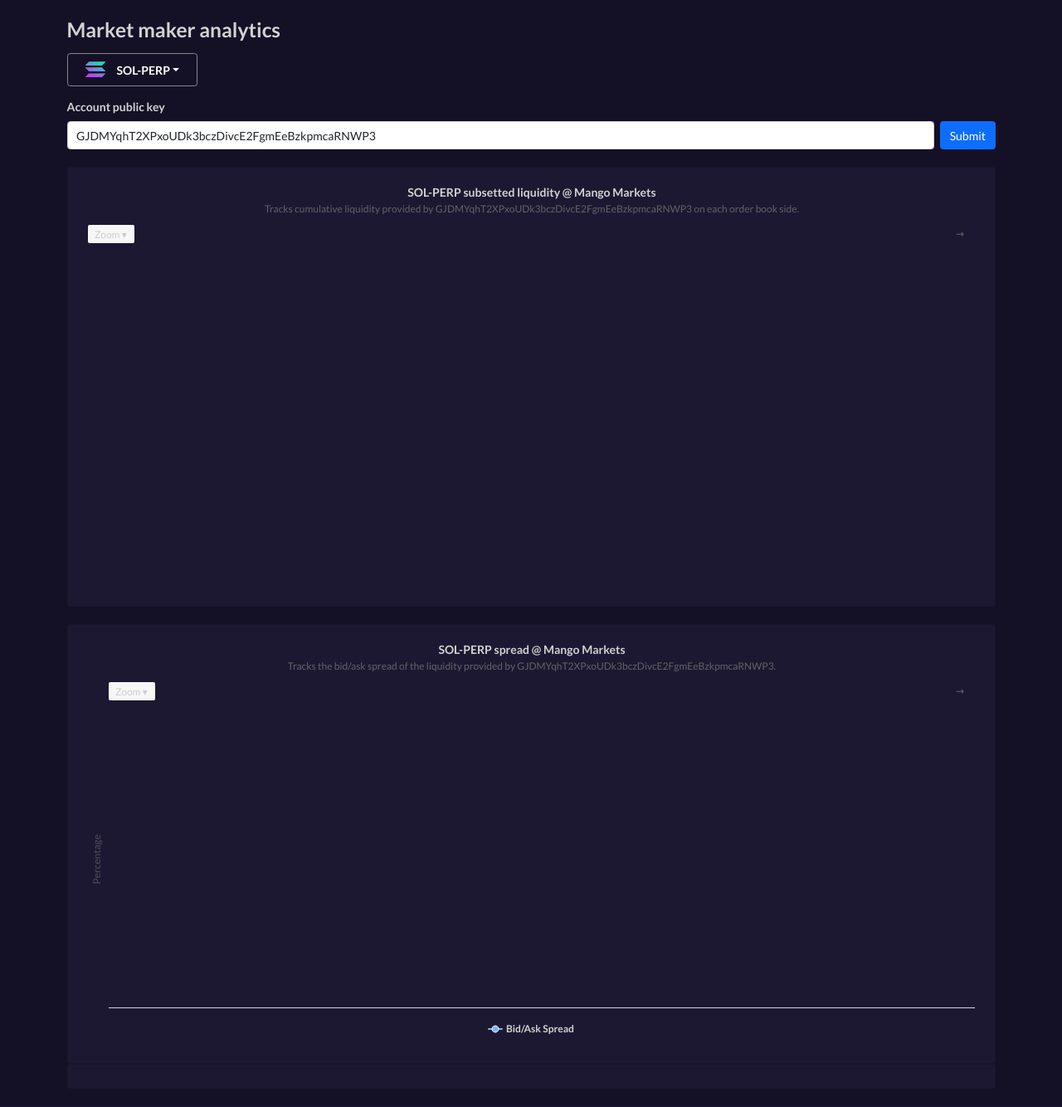
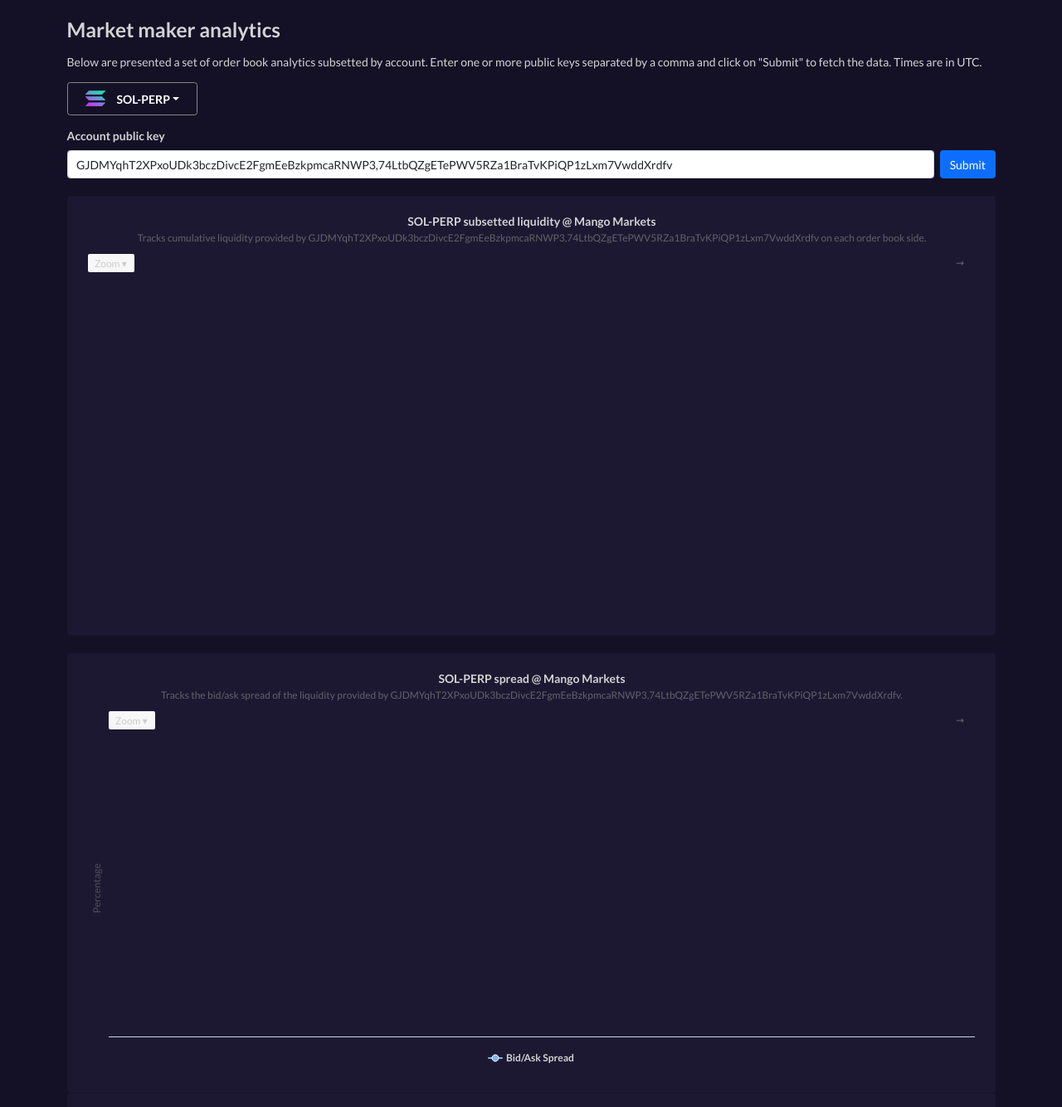
Before and after one commit to waterquarks/mangolorians, a Flask app: page /market_maker_analytics in a window 1280 px wide. Shown: the part 64-1398 px from the top of the page at 83% size. Run offline with Flask 2, Linux system fonts and the light colour scheme; data that the repository does not hold is empty; some libraries are stand-ins or nearby versions.

Commit message:
Add notes

```diff
--- a/app.py
+++ b/app.py
@@ -476,7 +476,9 @@
         instrument = 'SOL-PERP'
 
     if accounts is None:
-        accounts = 'GJDMYqhT2XPxoUDk3bczDivcE2FgmEeBzkpmcaRNWP3'
+        accounts = 'GJDMYqhT2XPxoUDk3bczDivcE2FgmEeBzkpmcaRNWP3,74LtbQZgETePWV5RZa1BraTvKPiQP1zLxm7VwddXrdfv'
+    else:
+        accounts = accounts.replace(' ', '')
 
     return render_template(
         './test.html',
@@ -494,8 +496,6 @@
     instrument = request.args.get('instrument')
 
     accounts = request.args.get('accounts').split(',')
-
-    db.set_trace_callback(print)
 
     return jsonify(json.loads(db.execute(f"""
         with
--- a/templates/test.html
+++ b/templates/test.html
@@ -6,6 +6,8 @@
 
     <div class="container py-4">
         <h1 class="h3 fw-bold mb-3">Market maker analytics</h1>
+
+        <p>Below are presented a set of order book analytics subsetted by account. Enter one or more public keys separated by a comma and click on "Submit" to fetch the data. Times are in UTC.</p>
 
         <div class="dropdown p-0 m-0" id="selector">
             <button class="btn btn-dark dropdown-toggle py-2 px-4 d-flex align-items-center fw-bold"
```
